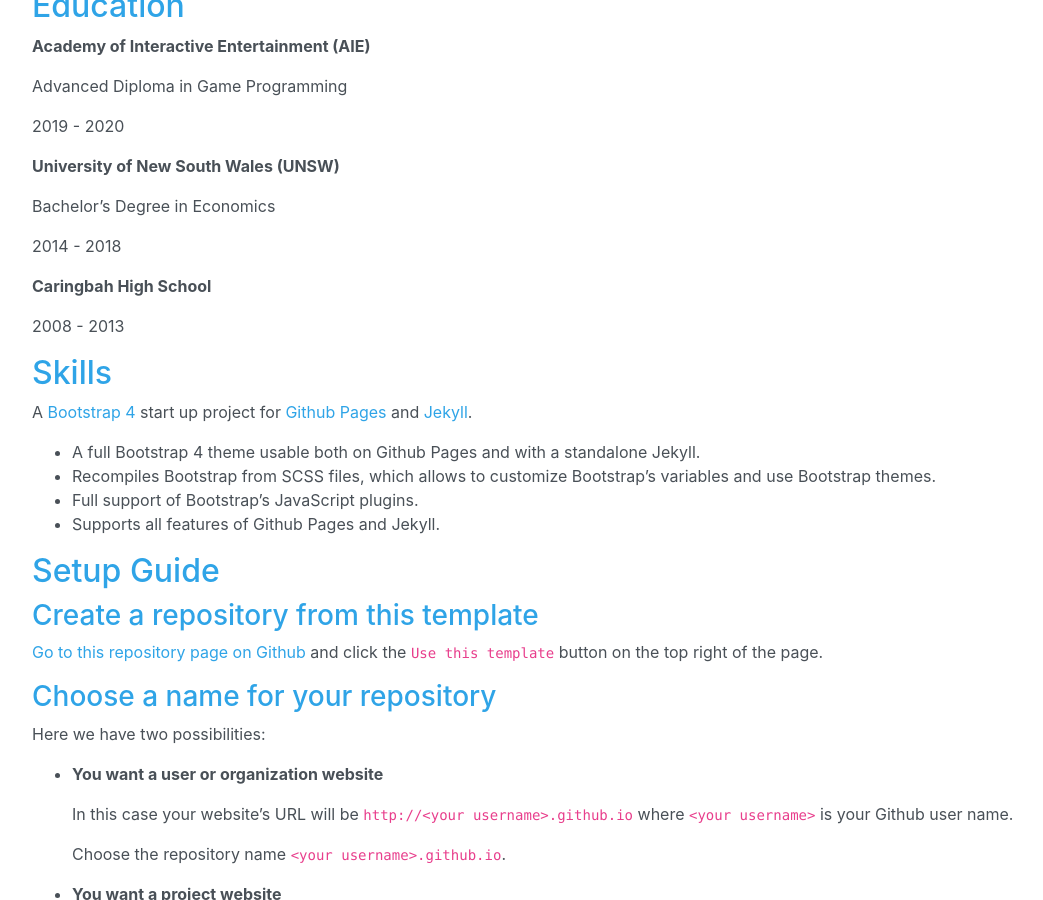
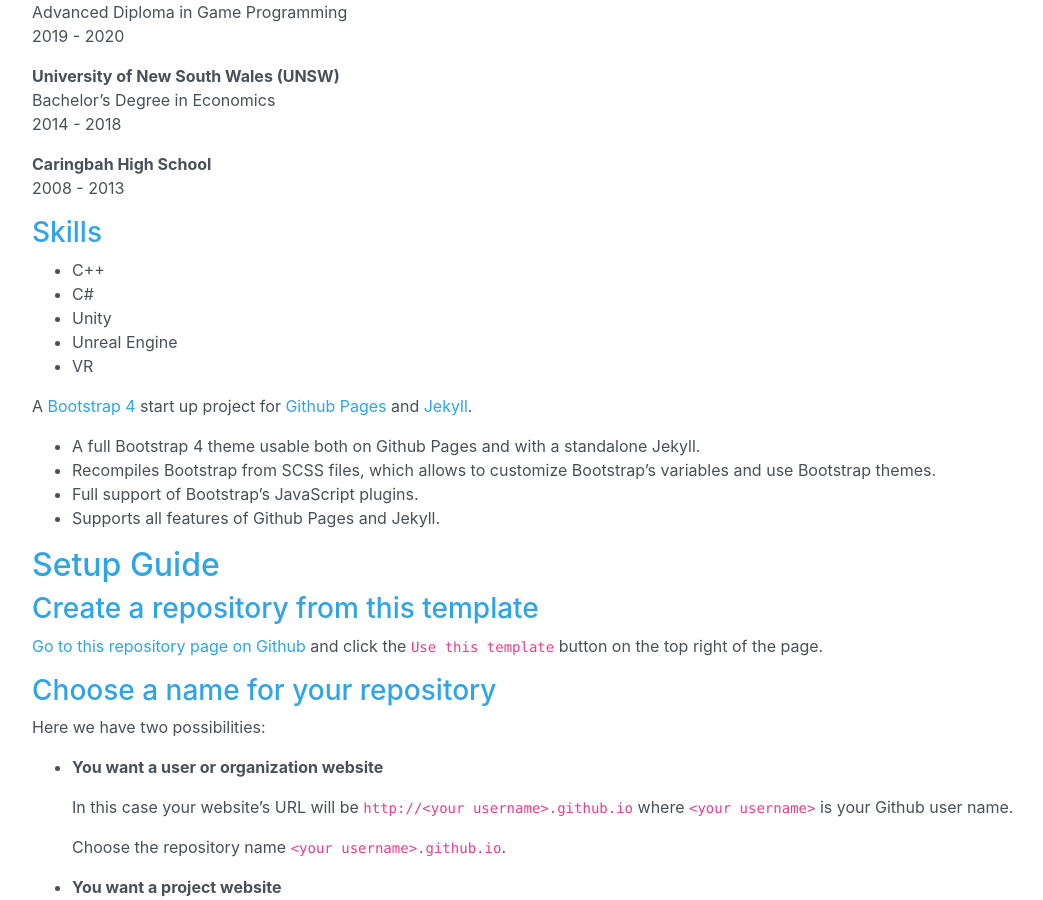
Before and after one commit to Twillij/twillij.github.io, a Jekyll site: the page built from index.md, in a window 1280 px wide and 900 px high, scrolled down 491 px. Shown: the whole window, without its empty margins (53-1096 px from the left). Built offline with Jekyll 4.4.1, drawn with Linux system fonts in a browser that asks for light colours.

```diff
--- a/index.md
+++ b/index.md
@@ -3,50 +3,38 @@ layout: page
 title: Will's Homepage
 ---
 
-## Experience
+### Experience
 
 **Game Programmer**<br/>
 JBK Studios (Full-time)<br/>
 Jul 2020 - Nov 2020<br/>
 Sydney, Australia
 
-**Information Technology Support Officer**
-
-National Institute of Dramatic Art (Casual)
-
-Oct 2019 - Oct 2020
-
+**Information Technology Support Officer**<br/>
+National Institute of Dramatic Art (Casual)<br/>
+Oct 2019 - Oct 2020<br/>
 Sydney, Australia
 
+### Education
 
+**Academy of Interactive Entertainment (AIE)**<br/>
+Advanced Diploma in Game Programming<br/>
+2019 - 2020<br/>
 
-## Education
-
-
-**Academy of Interactive Entertainment (AIE)**
-
-Advanced Diploma in Game Programming
-
-2019 - 2020
-
-
-**University of New South Wales (UNSW)**
-
-Bachelor's Degree in Economics
-
+**University of New South Wales (UNSW)**<br/>
+Bachelor's Degree in Economics<br/>
 2014 - 2018
 
-
-**Caringbah High School**
-
+**Caringbah High School**<br/>
 2008 - 2013
 
+### Skills
 
-
-## Skills
-
-
-
+* C++
+* C#
+* Unity
+* Unreal Engine
+* VR
 
 A [Bootstrap 4](https://getbootstrap.com/) start up project for [Github Pages](https://pages.github.com/) and [Jekyll](https://jekyllrb.com/).
 
```
